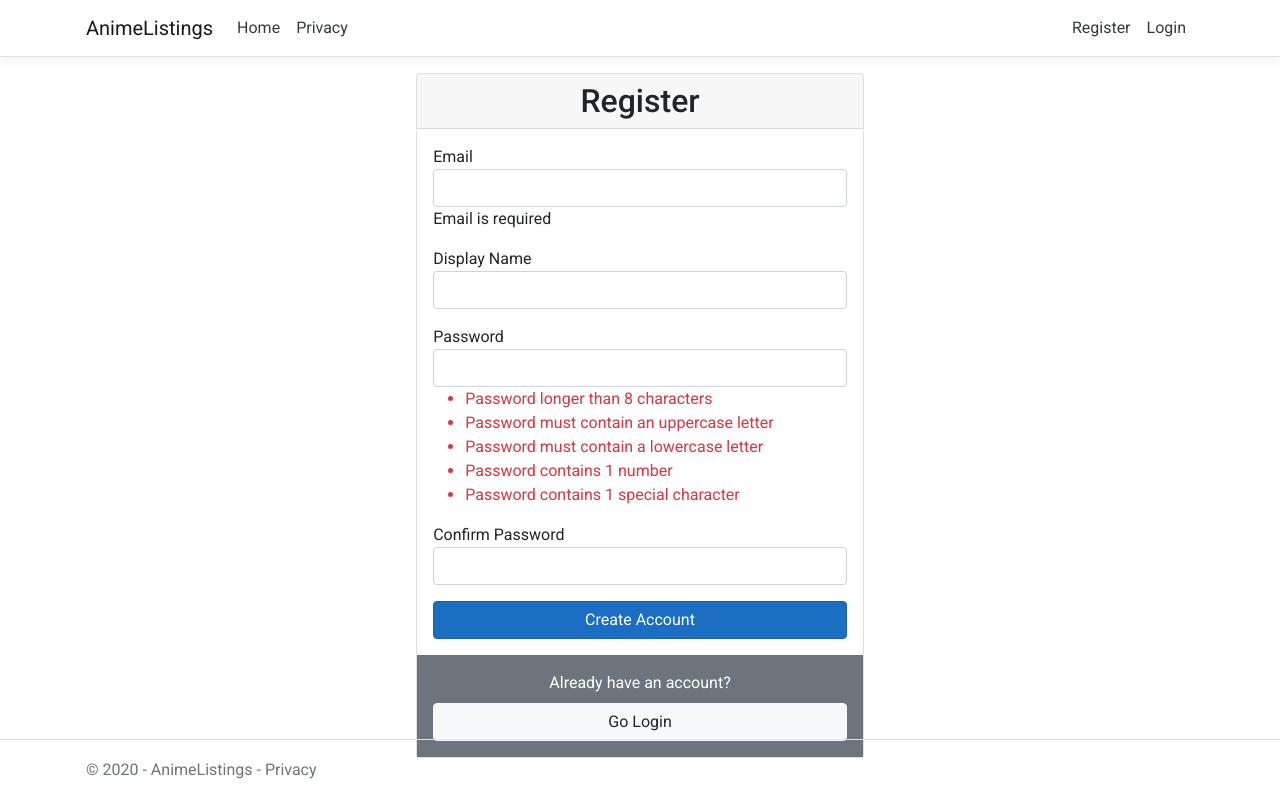
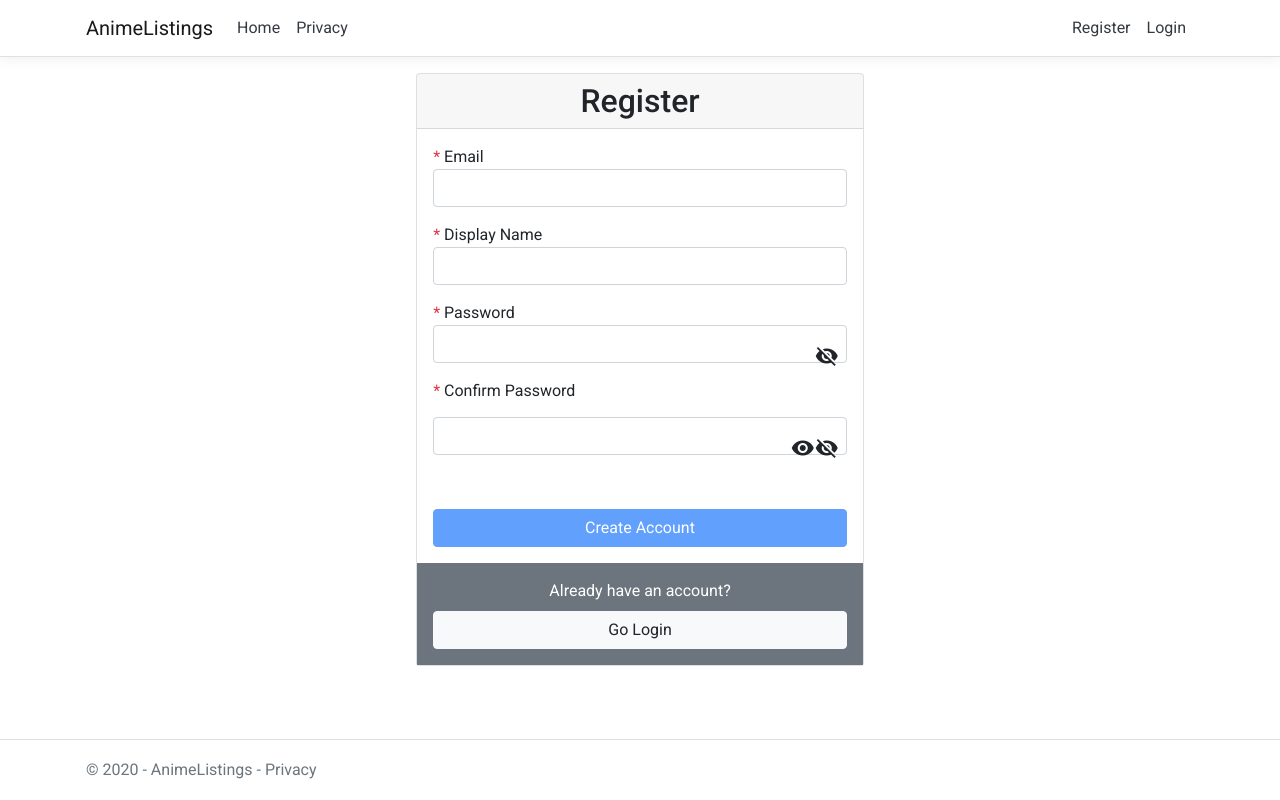
Before and after one commit to SeriesLister/SeriesLister-Angular-SPA, an Angular app: page /register in a window 1280 px wide. Built offline with nearby package versions, Linux system fonts and the light colour scheme.

Commit message:
Worked on registration and login forms for front-end only. Added material icons and removed font-awesome.

```diff
--- a/src/app/modules/forms/login/login.component.css
+++ b/src/app/modules/forms/login/login.component.css
@@ -0,0 +1,9 @@
+.password-show {
+    cursor: pointer;
+    padding: 4px;
+    position: relative;
+    right: 4px;
+    bottom: 33px;
+    float: right;
+    line-height: 1.9ex;
+}
--- a/src/app/modules/forms/login/login.component.html
+++ b/src/app/modules/forms/login/login.component.html
@@ -26,7 +26,12 @@
                             [ngClass]="{ 'is-invalid': isInvalid('password') }"
                             (input)="validateLegnth('password')"
                             (blur)="validateLegnth('password')"
+                            [type]="passwordVisible ? 'text' : 'password'"
                         />
+                        <i class="material-icons password-show" (click)="makePasswordVisible()">
+                            <span *ngIf="passwordVisible">visibility</span>
+                            <span *ngIf="!passwordVisible">visibility_off</span>
+                        </i>
                         <p *ngIf="password.errors?.required" class="text-danger mb-1">
                             Password is required
                         </p>
--- a/src/app/modules/forms/login/login.component.ts
+++ b/src/app/modules/forms/login/login.component.ts
@@ -25,6 +25,11 @@ export class LoginComponent implements OnInit {
    * Message that the server sends if invalid
    */
   public error: string = "";
+
+  /**
+   * Keeps track if the password should be visible
+   */
+  public passwordVisible: boolean = false;
 
   constructor(
     private fb: FormBuilder,
@@ -109,6 +114,13 @@ export class LoginComponent implements OnInit {
   }
 
   /**
+   * Makes the password visible or not
+   */
+  public makePasswordVisible() {
+    this.passwordVisible = !this.passwordVisible;
+  }
+
+  /**
    * Gets the email form group
    */
   get email() {
--- a/src/app/modules/forms/register/register.component.css
+++ b/src/app/modules/forms/register/register.component.css
@@ -0,0 +1,9 @@
+.password-show {
+    cursor: pointer;
+    padding: 4px;
+    position: relative;
+    right: 4px;
+    bottom: 33px;
+    float: right;
+    line-height: 1.9ex;
+}
--- a/src/app/modules/forms/register/register.component.html
+++ b/src/app/modules/forms/register/register.component.html
@@ -8,22 +8,38 @@
             <div class="card-body">
                 <form [formGroup]="registerForm" (ngSubmit)="onSubmit()">
                     <div class="mb-3">
-                        <label for="email" class="control-label">Email</label>
-                        <input type="email" id="email" formControlName="email" class="form-control" />
-                        <p *ngIf="email.errors?.required">Email is required</p>
-                        <p *ngIf="email.errors?.email">Must be a correct email</p>
+                        <label for="email" class="control-label"><span class="text-danger">*</span> Email</label>
+                        <input type="email" id="email" formControlName="email" class="form-control" required />
+                        <p *ngIf="email.errors?.email" class="text-danger">
+                            Must be a valid email
+                        </p>
                     </div>
                     <div class="mb-3">
-                        <label for="displayName" class="control-label">Display Name</label>
-                        <input type="text" id="displayName" formControlName="displayName" class="form-control" />
+                        <label for="displayName" class="control-label"><span class="text-danger">*</span> Display Name</label>
+                        <input type="text" id="displayName" formControlName="displayName" class="form-control" required />
+                        <div *ngIf="displayName.dirty || displayName.touched">
+                            <p *ngIf="displayName.errors?.minlength" class="text-danger">
+                                Username must be 4 characters or longer
+                            </p>
+                            <p *ngIf="displayName.errors?.specialvalidate" class="text-danger">
+                                Username can't contain a special character
+                            </p>
+                            <p *ngIf="displayName.errors?.maxlength" class="text-danger">
+                                Username must be 16 characters or less
+                            </p>
+                        </div>
                     </div>
                     <div class="mb-3">
-                        <label for="password" class="control-label">Password</label>
-                        <input type="password" id="password" formControlName="password" class="form-control" />
-                        <ul>
+                        <label for="password" class="control-label"><span class="text-danger">*</span> Password</label>
+                        <input type="password" id="password" formControlName="password" class="form-control" [type]="passwordVisible ? 'text' : 'password'" required />
+                        <i class="material-icons password-show" (click)="makePasswordVisible()">
+                            <span *ngIf="passwordVisible">visibility</span>
+                            <span *ngIf="!passwordVisible">visibility_off</span>
+                        </i>
+                        <ul *ngIf="password.touched || password.dirty">
                             <li [ngClass]="password.errors?.minlength ||
                                 password.errors?.required ? 'text-danger' : 'text-success'">
-                                Password longer than 8 characters
+                                Password must be 8 characters or longer
                             </li>
                             <li [ngClass]="password.errors?.uppervalidate ?
                                 'text-danger' : 'text-success'">
@@ -44,15 +60,26 @@
                         </ul>
                     </div>
                     <div class="mb-3">
-                        <label for="confirmPassword" class="control-label">Confirm Password</label>
-                        <input type="password" id="confirmPassword" formControlName="confirmPassword" class="form-control" />
+                        <label for="confirmPassword" class="control-label"><span class="text-danger">*</span> Confirm Password</label>
+                        <input type="password" id="confirmPassword" formControlName="confirmPassword" class="form-control" required />
+                            <i class="material-icons password-show">
+                                <span>visibility</span>
+                                <span>visibility_off</span>
+                            </i>
+                        <ul *ngIf="confirmPassword.touched || confirmPassword.dirty">
+                            <li [ngClass]="registerForm.errors?.passwordsDifferent ?
+                                'text-danger' :
+                                'text-success'">
+                                Passwords must match
+                            </li>
+                        </ul>
                     </div>
                     <!-- <div>
                         <p class="text-danger" *ngFor="let passwordError of passwordErrors">
                             {{passwordError}}
                         </p>
                     </div> -->
-                        <button type="submit" [disabled]="this.submitted" class="btn btn-primary btn-large btn-block">Create Account</button>
+                        <button type="submit" [disabled]="this.submitted || registerForm.invalid" class="btn btn-primary btn-large btn-block">Create Account</button>
                 </form>
             </div>
             <div class="card-body text-center text-white bg-secondary">
--- a/src/app/modules/forms/register/register.component.ts
+++ b/src/app/modules/forms/register/register.component.ts
@@ -1,4 +1,4 @@
-import { Component, OnInit } from '@angular/core';
+import { Component, OnInit, ViewChild } from '@angular/core';
 import { FormBuilder, FormGroup, FormControl, Validators, ValidatorFn, AbstractControl } from '@angular/forms';
 import { Router } from '@angular/router';
 import { AlertService, Alert, Status } from 'src/app/core/services/offfline/alert.service';
@@ -21,6 +21,11 @@ export class RegisterComponent implements OnInit {
    * The register form group
    */
   public registerForm: FormGroup;
+
+  /**
+   * Keeps track if the password should be visible
+   */
+  public passwordVisible: boolean = false;
 
   public emailError : string = "";
   public passwordErrors : string[] = [];
@@ -46,14 +51,14 @@ export class RegisterComponent implements OnInit {
         ]),
         "confirmPassword": new FormControl('', [
           Validators.required,
-          // Validation.sameValueValidator(this.password)
         ]),
         "displayName": new FormControl('', [
           Validators.minLength(4),
           Validators.maxLength(16),
           Validators.required,
+          Validation.specialCharacterValidator(false)
         ])
-      });
+      }, {validators: Validation.confirmPasswords});
     }
 
   ngOnInit(): void {
@@ -98,6 +103,13 @@ export class RegisterComponent implements OnInit {
   }
 
   /**
+   * Makes the password visible or not
+   */
+  public makePasswordVisible() {
+    this.passwordVisible = !this.passwordVisible;
+  }
+
+  /**
    * Gets the password form group
    */
   get password(): AbstractControl {
@@ -114,7 +126,7 @@ export class RegisterComponent implements OnInit {
   /**
    * Gets the password confirm form group
    */
-  get passwordConfirm(): AbstractControl {
+  get confirmPassword(): AbstractControl {
     return this.registerForm.get('confirmPassword');
   }
 
--- a/src/index.html
+++ b/src/index.html
@@ -4,12 +4,9 @@
   <meta charset="utf-8">
   <title>AnimeListingsClientApp</title>
   <base href="/">
-  <script src="https://kit.fontawesome.com/6e1a115d55.js" crossorigin="anonymous"></script>
   <meta name="viewport" content="width=device-width, initial-scale=1">
   <link rel="icon" type="image/x-icon" href="favicon.ico">
-  <link href="https://fonts.googleapis.com/css?family=Roboto:300,400,500&display=swap" rel="stylesheet">
-  <link href="https://fonts.googleapis.com/icon?family=Material+Icons" rel="stylesheet">
-
+  <link href="https://fonts.googleapis.com/css?family=Roboto:300,400,500|Material+Icons&display=swap" rel="stylesheet">
   <link rel="stylesheet" href="https://stackpath.bootstrapcdn.com/bootstrap/5.0.0-alpha1/css/bootstrap.min.css" integrity="sha384-r4NyP46KrjDleawBgD5tp8Y7UzmLA05oM1iAEQ17CSuDqnUK2+k9luXQOfXJCJ4I" crossorigin="anonymous">
 </head>
 <body class="mat-typography">
```
Also changed, not shown: src/app/modules/forms/validation.ts (+19 -12 lines).
